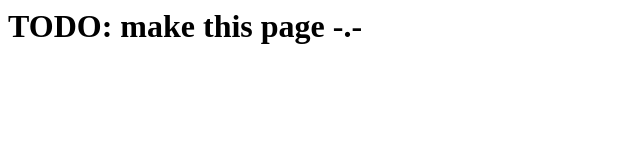
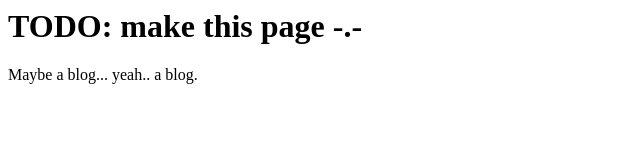
Before and after one commit to mFontoura/mfontoura.github.io, a plain HTML site: page index.html in a window 1280 px wide. Shown: the whole page, without its empty margins (0-640 px from the left). Drawn offline with Linux system fonts and the light colour scheme.

Commit message:
index alterado ligeiramente

```diff
--- a/index.html
+++ b/index.html
@@ -1 +1,3 @@
 <h1>TODO: make this page -.-</h1>
+
+Maybe a blog... yeah.. a blog.
```
